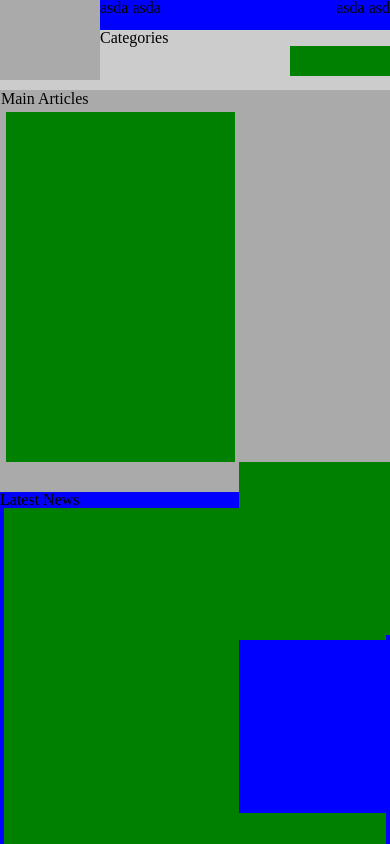
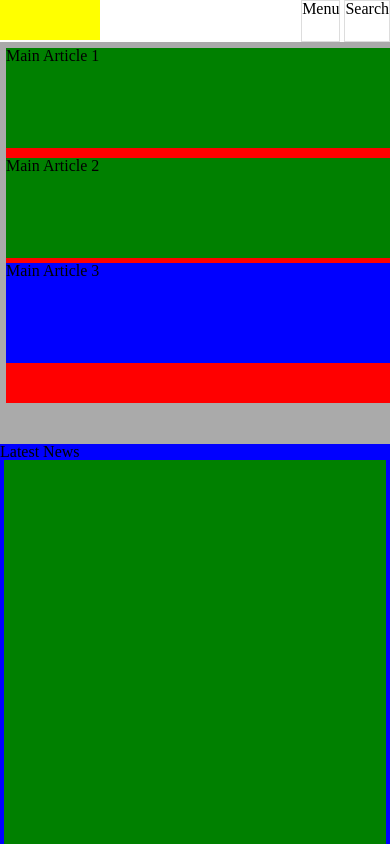
Before and after one commit to JosefTinagan/responsive-design, a plain HTML site: page index.html in a window 390 px wide. Shown: the top 844 px of the page. Drawn offline with Linux system fonts and the light colour scheme.

Commit message:
responsive headers

```diff
--- a/assets/styles/main.css
+++ b/assets/styles/main.css
@@ -63,6 +63,8 @@ header{
 	width: 100%;
 	height: 355px;
 	position: relative;
+	background-color: red;
+	display: block;
 }
 
 .main-article1{
@@ -220,11 +222,18 @@ footer{
 /* MISC */
 
 .hidden{
-
+	position: absolute;
+	clip: rect(1px 1px 1px 1px); /* IE6 & IE7 */
+	clip: rect(1px, 1px, 1px, 1px);
 }
 
 .clear{
 	clear: both;
+}
+
+.mobile-header{
+	position: absolute;
+	clip: rect(1px, 1px, 1px, 1px);
 }
 
 @media screen and (max-width: 1024px){
@@ -236,8 +245,66 @@ footer{
 		position: relative;
 		margin: 0;
 	}
+
 }
 
+
 @media screen and (max-width: 768px){
+	.tnw-logo{
+		height: 40px;
+		width: 100px;
+		background-color: yellow;
+		position: relative;
+		float: left;
 
+	}
+
+	.mobile-header{
+		display: block;
+		position: relative;
+		float: right;
+
+	}
+
+	.menu, .search{
+		display: inline-block;
+		height: 40px;
+		border: 1px solid #ddd;
+		margin: 0;
+	}
+
+	.menu{
+
+	}
+
+	header{
+		display: none;
+	}
+
+	.categories-container{
+		display: none;
+	}
+
+	.main-article1{
+		width: 100%;
+		height: 100px;
+		margin-bottom: 10px;
+	}
+
+	.article-wrapper{
+		float: none;
+		width: 100%;
+		clear: both;
+	}
+
+	.main-article2{
+		float: none;
+		height: 100px;
+	}
+
+	.main-article3{
+		float: none;
+		height: 100px;
+
+	}
 }
--- a/index.html
+++ b/index.html
@@ -10,6 +10,16 @@
 	<section class="tnw-logo">
 
 	</section>
+
+	<section class="mobile-header">
+		<div class="menu">
+			Menu
+		</div>
+		<div class="search">
+			Search
+		</div>
+	</section>
+
 	<header>
 		<div class="list-menu">
 			<ul>
@@ -26,6 +36,7 @@
 		</div>
 	</header>
 
+
 	<section class="categories-container">
 		<h2 class="hidden">Categories</h2>
 		<div class="categories">
@@ -38,18 +49,19 @@
 		<br class="clear">
 	</section>
 
+	<br class="clear">
 	<article class="main-articles-container">
 		<h2 class="hidden">Main Articles</h2>
 		<div class="wrapper">
 			<div class="main-article1">
-
+				Main Article 1
 			</div>
 			<div class="article-wrapper">
 				<div class="main-article2">
-
+					Main Article 2
 				</div>
 				<div class="main-article3">
-
+					Main Article 3
 				</div>
 			</div>
 			<br class="clear">
```
